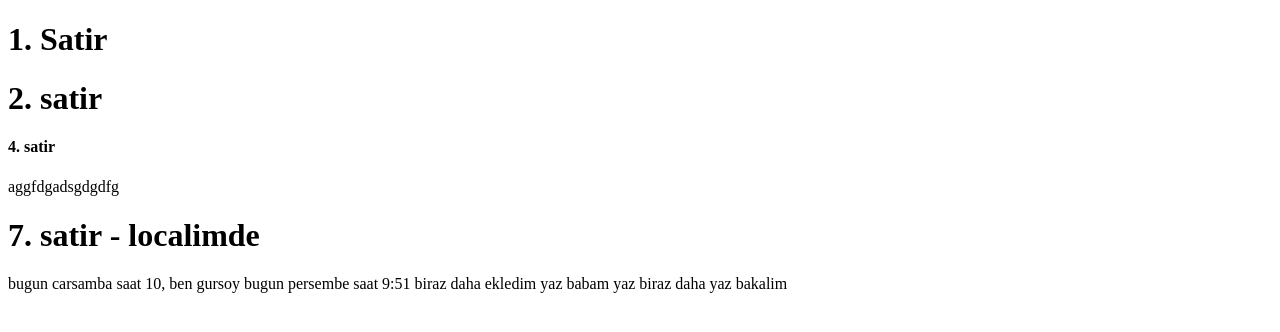
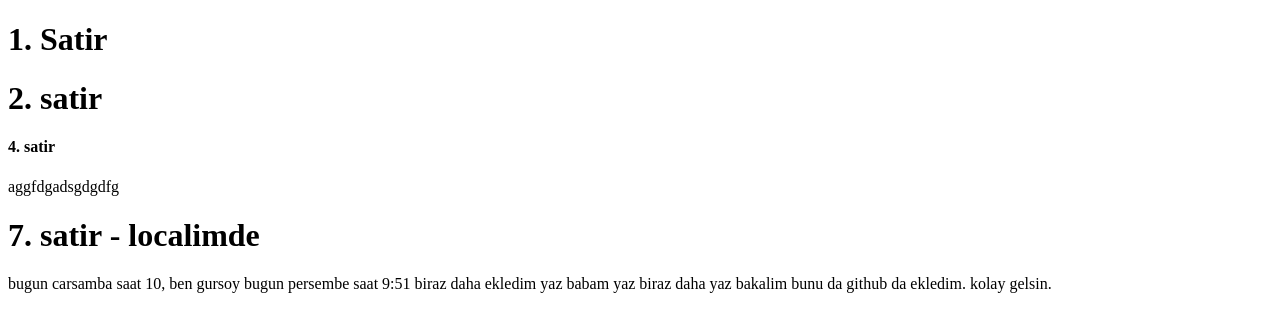
Before and after one commit to chemistbaba/WebDevGitDeneme, a plain HTML site: page index.html in a window 1280 px wide. Drawn offline with Linux system fonts and the light colour scheme.

Commit message:
Update index.html

```diff
--- a/index.html
+++ b/index.html
@@ -18,5 +18,7 @@
 
     yaz babam yaz
     biraz daha yaz bakalim
+
+    bunu da github da ekledim. kolay gelsin.
   </body>
 </html>
```
